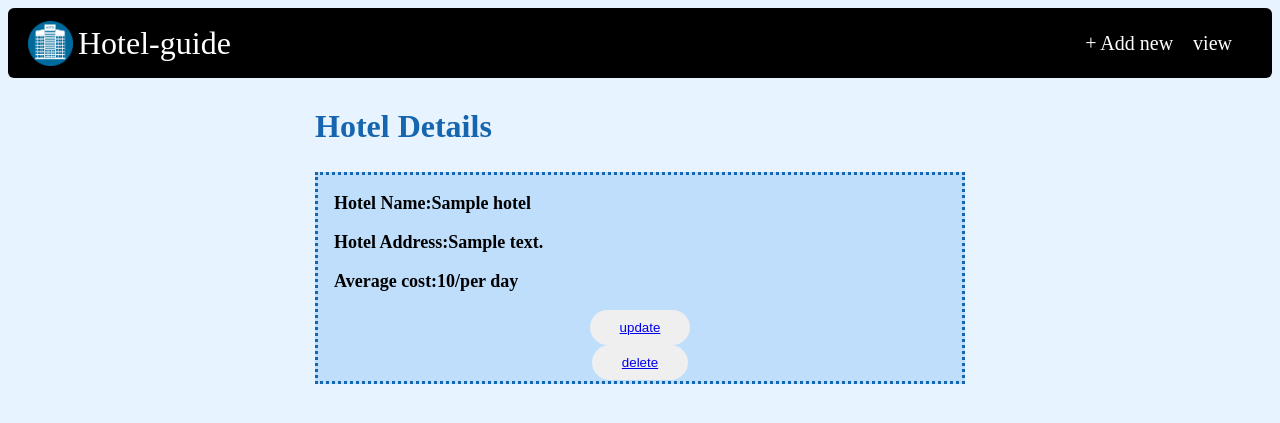
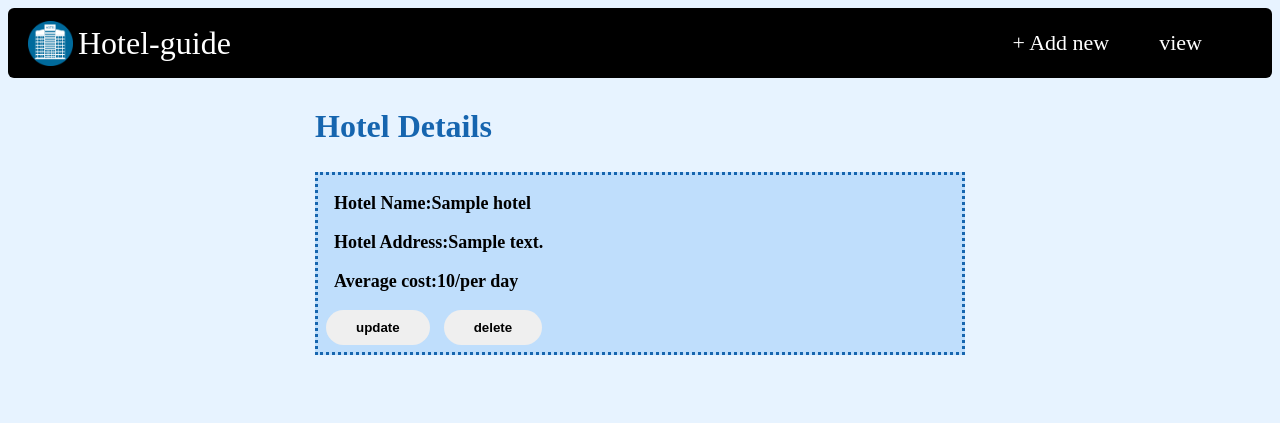
Before and after one commit to shanmuga-priya-tech/hotel-guide, a Flask app: page /view in a window 1280 px wide. Shown: the top 423 px of the page. Run offline with Flask 3, Linux system fonts and the light colour scheme; a database or web service that is not in the repository returns one stand-in record (values such as "Sample title").

Commit message:
style.css

```diff
--- a/static/css/style.css
+++ b/static/css/style.css
@@ -32,11 +32,11 @@ body{
 .header_menu{
     display: flex;
     align-items: center;
-    font-size: 20px;
+    font-size: 22px;
 
 }
 .header_link{
-    margin-right: 20px;
+    margin-right: 50px;
     text-decoration: none;
     outline: none;
     color: inherit;
@@ -104,7 +104,6 @@ body{
 }
 .entry{
     margin-top: 15px;
-    /* border-bottom: 1px solid #ccc; */
     border: dotted 3px rgb(22, 101, 175) ;
     padding-bottom: 1px;
     background-color:rgb(191, 222, 252) ;
@@ -130,3 +129,64 @@ body{
     height: auto;
     border-radius: 6px;
   }
+.flash-message{
+    font-size: 18px;
+    font-weight: bold;
+    color:green;
+    font-family: inherit;
+    border: 1px solid green;
+    background-color: rgb(232, 255, 216);
+    border-radius: 16px;
+    padding:3px 10px;
+    max-width:250px;
+}
+.button-group {
+    display: flex;
+}
+
+.button-group button {
+    margin-left: 8px;
+    margin-right:6px;
+    margin-bottom: 6px;
+}
+.button-group button a {
+    color: inherit;
+    text-decoration: none;
+    font-weight: 600;
+  }
+.submit-btn:hover{
+    background-color: rgb(70, 166, 255);
+}
+.animate-slide-left {
+    transform: translateX(-100%);
+    opacity: 0;
+    animation: slide-in-left 0.5s ease-in-out both;
+  }
+
+  .animate-slide-right {
+    transform: translateX(100%);
+    opacity: 0;
+    animation: slide-in-right 0.5s ease-in-out both;
+  }
+
+  @keyframes slide-in-left {
+    from {
+      transform: translateX(-100%);
+      opacity: 0;
+    }
+    to {
+      transform: translateX(0);
+      opacity: 1;
+    }
+  }
+
+  @keyframes slide-in-right {
+    from {
+      transform: translateX(100%);
+      opacity: 0;
+    }
+    to {
+      transform: translateX(0);
+      opacity: 1;
+    }
+  }
```
